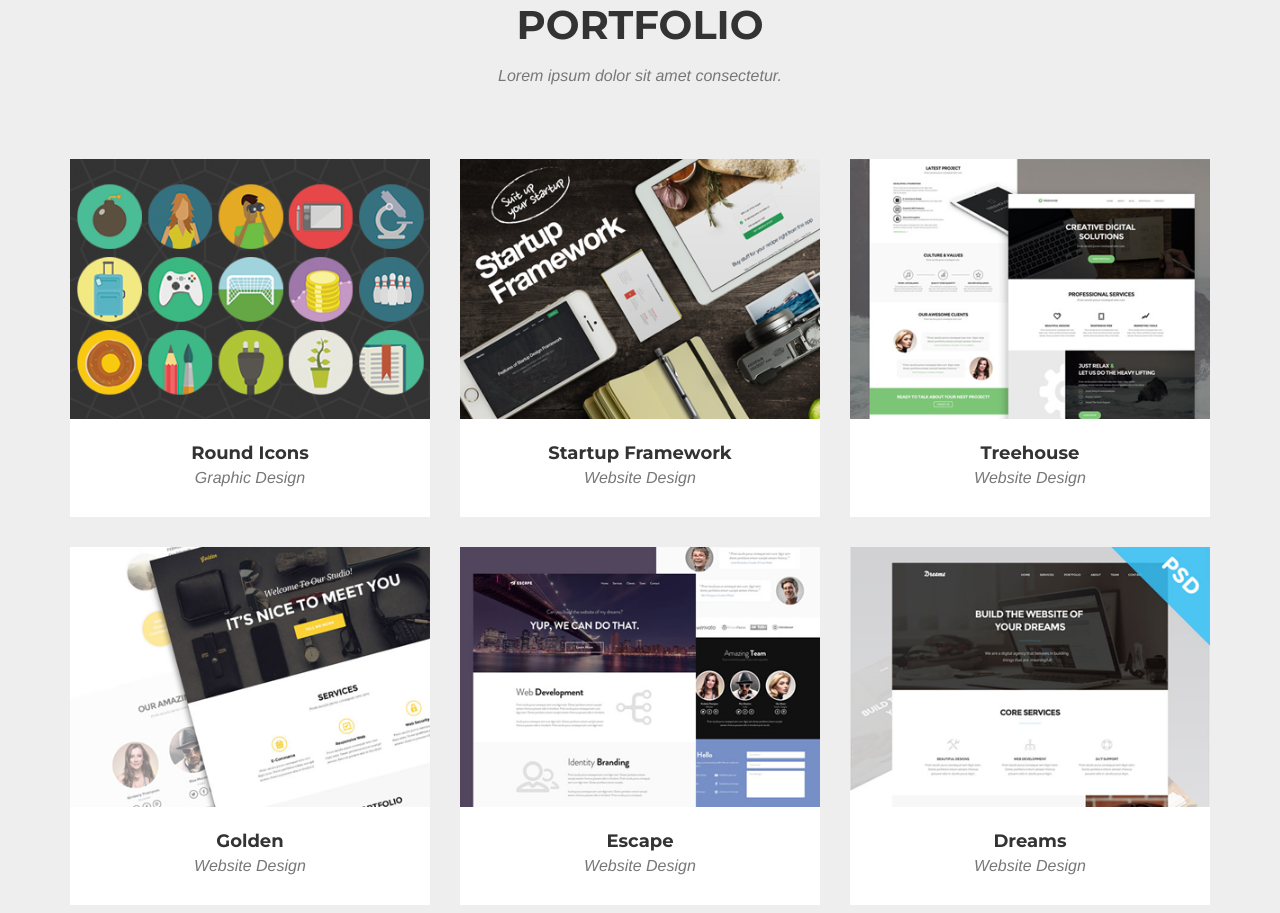
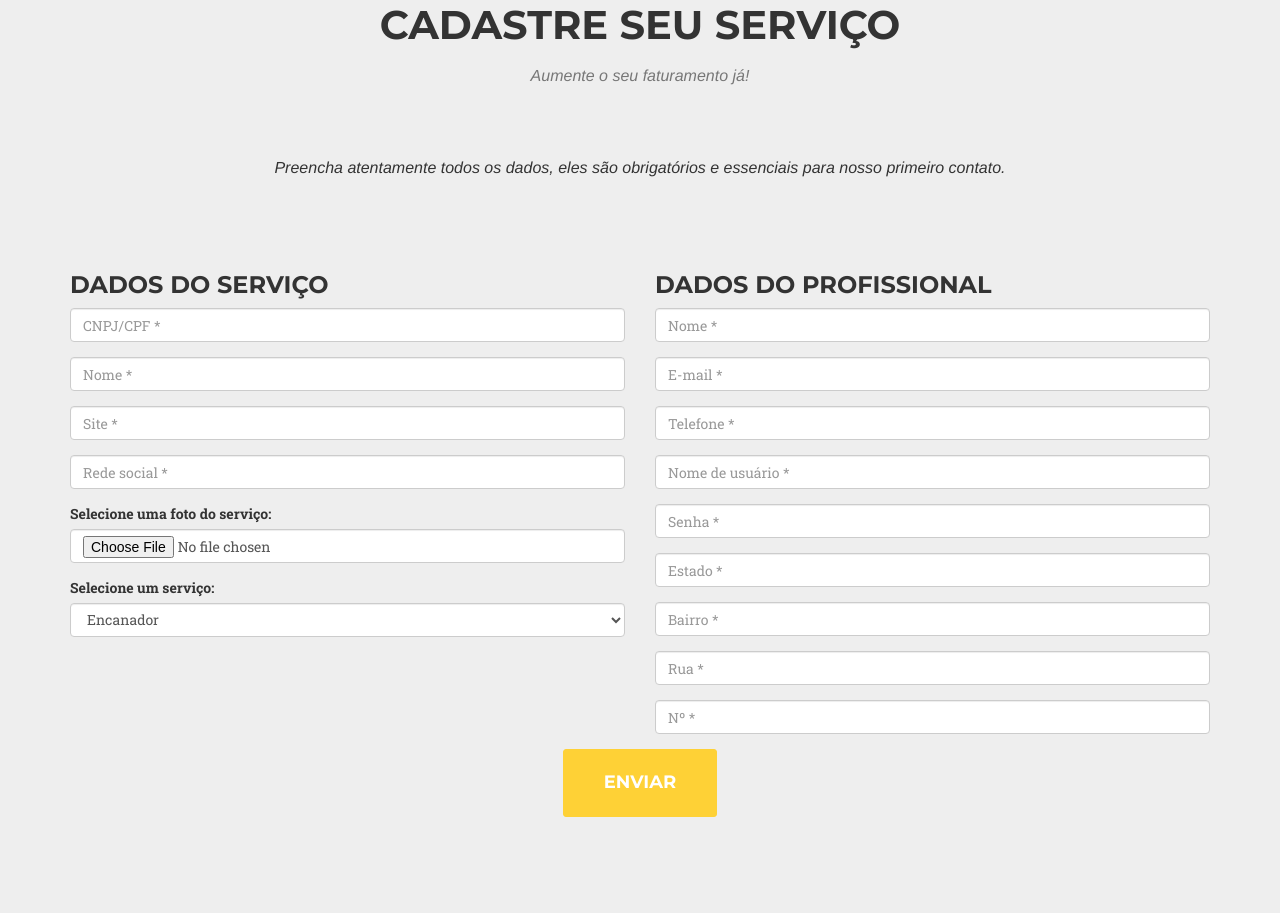
Before and after one commit to rayssaledo/DeCasa, a website: page web/views/index.html in a window 1280 px wide. Shown: the part 1607-2520 px from the top of the page. Drawn offline with nearby package versions, Linux system fonts and the light colour scheme; files that its build step writes are made by us from their sources; files whose address does not match are found by name; a web font is replaced by a local one.

Commit message:
Implementada a interface gráfica de cadastro de profissional.

```diff
--- a/web/views/index.html
+++ b/web/views/index.html
@@ -56,7 +56,7 @@
                         <a class="page-scroll" href="#services">Services</a>
                     </li>
                     <li>
-                        <a class="page-scroll" href="#portfolio">Portfolio</a>
+                        <a class="page-scroll" href="#register-service">Cadastre seu serviço</a>
                     </li>
                     <li>
                         <a class="page-scroll" href="#about">About</a>
@@ -124,98 +124,98 @@
     </section>
 
     <!-- Portfolio Grid Section -->
-    <section id="portfolio" class="bg-light-gray">
+    <section id="register-service" class="bg-light-gray">
         <div class="container">
             <div class="row">
                 <div class="col-lg-12 text-center">
-                    <h2 class="section-heading">Portfolio</h2>
-                    <h3 class="section-subheading text-muted">Lorem ipsum dolor sit amet consectetur.</h3>
+                    <h2 class="section-heading">Cadastre seu serviço</h2>
+                    <h3 class="section-subheading text-muted">Aumente o seu faturamento já!</h3>
+                    <h3 class="section-subheading">Preencha atentamente todos os dados, eles são obrigatórios
+                    e essenciais para nosso primeiro contato.</h3>
                 </div>
             </div>
             <div class="row">
-                <div class="col-md-4 col-sm-6 portfolio-item">
-                    <a href="#portfolioModal1" class="portfolio-link" data-toggle="modal">
-                        <div class="portfolio-hover">
-                            <div class="portfolio-hover-content">
-                                <i class="fa fa-plus fa-3x"></i>
+                <div class="col-lg-12">
+                    <form name="sentMessage" id="registerForm" novalidate>
+                        <div class="row">
+                            <div class="col-md-6">
+                                <h3>Dados do serviço</h3>
+                                <div class="form-group">
+                                    <input type="text" class="form-control" placeholder="CNPJ/CPF *" id="cnpj" required data-validation-required-message="Por favor insira o CNPJ/CPF.">
+                                    <p class="help-block text-danger"></p>
+                                </div>
+                                <div class="form-group">
+                                    <input type="text" class="form-control" placeholder="Nome *" id="business-name" required data-validation-required-message="Por favor insira o nome.">
+                                    <p class="help-block text-danger"></p>
+                                </div>
+                                <div class="form-group">
+                                    <input type="text" class="form-control" placeholder="Site *" id="site" required data-validation-required-message="Por favor insira o site.">
+                                    <p class="help-block text-danger"></p>
+                                </div>
+                                <div class="form-group">
+                                    <input type="text" class="form-control" placeholder="Rede social *" id="social-network" required data-validation-required-message="Por favor insira a rede social.">
+                                    <p class="help-block text-danger"></p>
+                                </div>
+                                <div class="form-group">
+                                    <label for="picture">Selecione uma foto do serviço:</label>
+                                    <input type="file" class="form-control" id="picture">
+                                    <p class="help-block text-danger"></p>
+                                </div>
+                                <div class="form-group">
+                                    <label for="service">Selecione um serviço:</label>
+                                    <select class="form-control" id="service">
+                                        <option>Encanador</option>
+                                        <option>Ajustador</option>
+                                        <option>Eletricista</option>
+                                    </select>
+                                </div>
+                            </div>
+                            <div class="col-md-6">
+                                <h3>Dados do profissional</h3>
+                                <div class="form-group">
+                                    <input type="text" class="form-control" placeholder="Nome *" id="responsible" required data-validation-required-message="Por favor insira seu nome.">
+                                    <p class="help-block text-danger"></p>
+                                </div>
+                                <div class="form-group">
+                                    <input type="email" class="form-control" placeholder="E-mail *" id="email" required data-validation-required-message="Por favor insira seu endereço de e-mail.">
+                                    <p class="help-block text-danger"></p>
+                                </div>
+                                <div class="form-group">
+                                    <input type="tel" class="form-control" placeholder="Telefone *" id="phone" required data-validation-required-message="Por favor insira seu número de telefone.">
+                                    <p class="help-block text-danger"></p>
+                                </div>
+                                <div class="form-group">
+                                    <input type="text" class="form-control" placeholder="Nome de usuário *" id="username" required data-validation-required-message="Por favor insira um nome de usuário.">
+                                    <p class="help-block text-danger"></p>
+                                </div>
+                                <div class="form-group">
+                                    <input type="password" class="form-control" placeholder="Senha *" id="password" required data-validation-required-message="Por favor insira sua senha.">
+                                    <p class="help-block text-danger"></p>
+                                </div>
+                                <div class="form-group">
+                                    <input type="text" class="form-control" placeholder="Estado *" id="state" required data-validation-required-message="Por favor insira seu estado.">
+                                    <p class="help-block text-danger"></p>
+                                </div>
+                                <div class="form-group">
+                                    <input type="text" class="form-control" placeholder="Bairro *" id="neighborhood" required data-validation-required-message="Por favor insira seu bairro.">
+                                    <p class="help-block text-danger"></p>
+                                </div>
+                                <div class="form-group">
+                                    <input type="text" class="form-control" placeholder="Rua *" id="street" required data-validation-required-message="Por favor insira sua rua.">
+                                    <p class="help-block text-danger"></p>
+                                </div>
+                                <div class="form-group">
+                                    <input type="text" class="form-control" placeholder="Nº *" id="number" required data-validation-required-message="Por favor insira o número.">
+                                    <p class="help-block text-danger"></p>
+                                </div>
+                            </div>
+                            <div class="clearfix"></div>
+                            <div class="col-lg-12 text-center">
+                                <div id="success"></div>
+                                <button type="submit" class="btn btn-xl">Enviar</button>
                             </div>
                         </div>
-                        <img src="img/portfolio/roundicons.png" class="img-responsive" alt="">
-                    </a>
-                    <div class="portfolio-caption">
-                        <h4>Round Icons</h4>
-                        <p class="text-muted">Graphic Design</p>
-                    </div>
-                </div>
-                <div class="col-md-4 col-sm-6 portfolio-item">
-                    <a href="#portfolioModal2" class="portfolio-link" data-toggle="modal">
-                        <div class="portfolio-hover">
-                            <div class="portfolio-hover-content">
-                                <i class="fa fa-plus fa-3x"></i>
-                            </div>
-                        </div>
-                        <img src="img/portfolio/startup-framework.png" class="img-responsive" alt="">
-                    </a>
-                    <div class="portfolio-caption">
-                        <h4>Startup Framework</h4>
-                        <p class="text-muted">Website Design</p>
-                    </div>
-                </div>
-                <div class="col-md-4 col-sm-6 portfolio-item">
-                    <a href="#portfolioModal3" class="portfolio-link" data-toggle="modal">
-                        <div class="portfolio-hover">
-                            <div class="portfolio-hover-content">
-                                <i class="fa fa-plus fa-3x"></i>
-                            </div>
-                        </div>
-                        <img src="img/portfolio/treehouse.png" class="img-responsive" alt="">
-                    </a>
-                    <div class="portfolio-caption">
-                        <h4>Treehouse</h4>
-                        <p class="text-muted">Website Design</p>
-                    </div>
-                </div>
-                <div class="col-md-4 col-sm-6 portfolio-item">
-                    <a href="#portfolioModal4" class="portfolio-link" data-toggle="modal">
-                        <div class="portfolio-hover">
-                            <div class="portfolio-hover-content">
-                                <i class="fa fa-plus fa-3x"></i>
-                            </div>
-                        </div>
-                        <img src="img/portfolio/golden.png" class="img-responsive" alt="">
-                    </a>
-                    <div class="portfolio-caption">
-                        <h4>Golden</h4>
-                        <p class="text-muted">Website Design</p>
-                    </div>
-                </div>
-                <div class="col-md-4 col-sm-6 portfolio-item">
-                    <a href="#portfolioModal5" class="portfolio-link" data-toggle="modal">
-                        <div class="portfolio-hover">
-                            <div class="portfolio-hover-content">
-                                <i class="fa fa-plus fa-3x"></i>
-                            </div>
-                        </div>
-                        <img src="img/portfolio/escape.png" class="img-responsive" alt="">
-                    </a>
-                    <div class="portfolio-caption">
-                        <h4>Escape</h4>
-                        <p class="text-muted">Website Design</p>
-                    </div>
-                </div>
-                <div class="col-md-4 col-sm-6 portfolio-item">
-                    <a href="#portfolioModal6" class="portfolio-link" data-toggle="modal">
-                        <div class="portfolio-hover">
-                            <div class="portfolio-hover-content">
-                                <i class="fa fa-plus fa-3x"></i>
-                            </div>
-                        </div>
-                        <img src="img/portfolio/dreams.png" class="img-responsive" alt="">
-                    </a>
-                    <div class="portfolio-caption">
-                        <h4>Dreams</h4>
-                        <p class="text-muted">Website Design</p>
-                    </div>
+                    </form>
                 </div>
             </div>
         </div>
```
